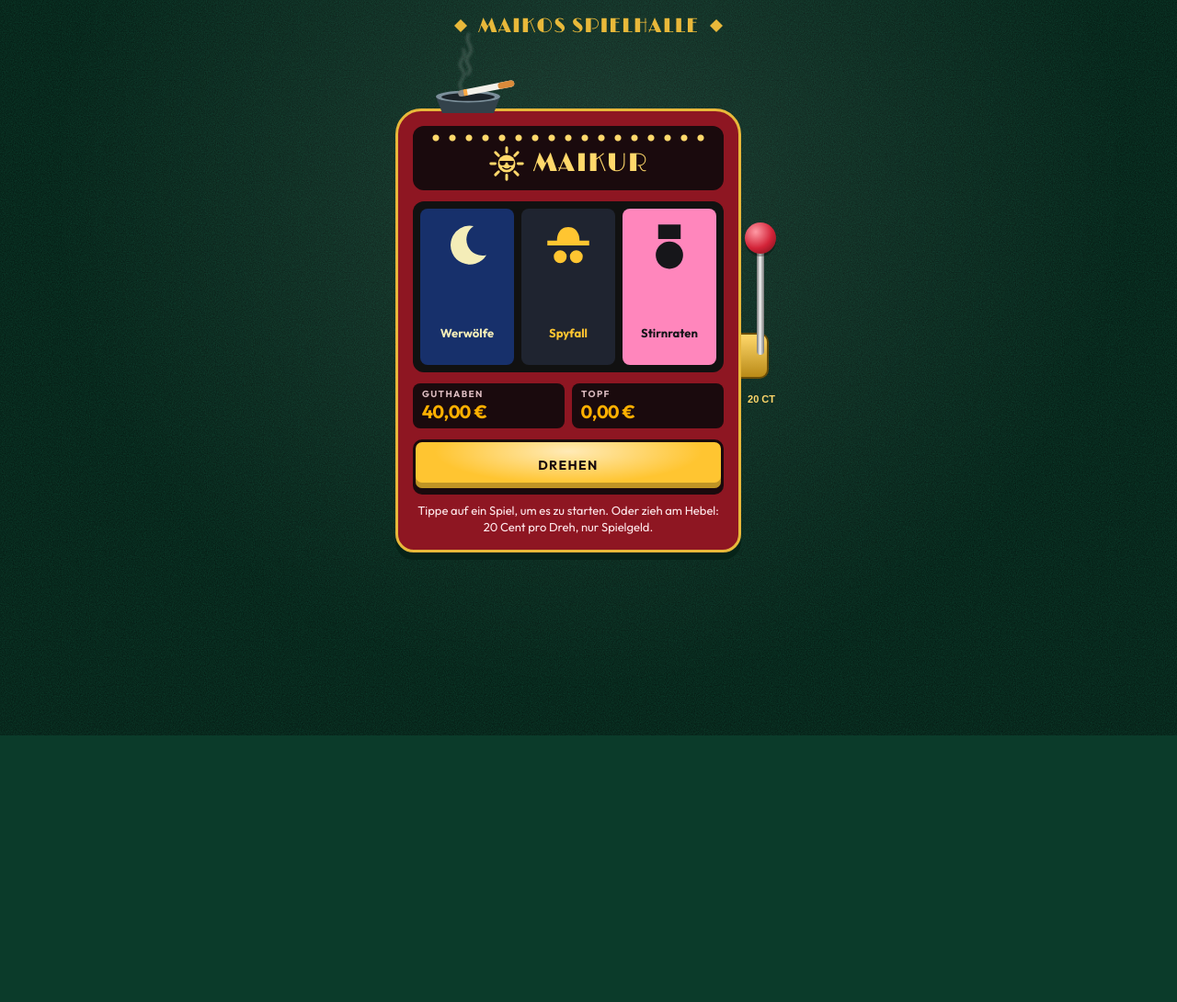
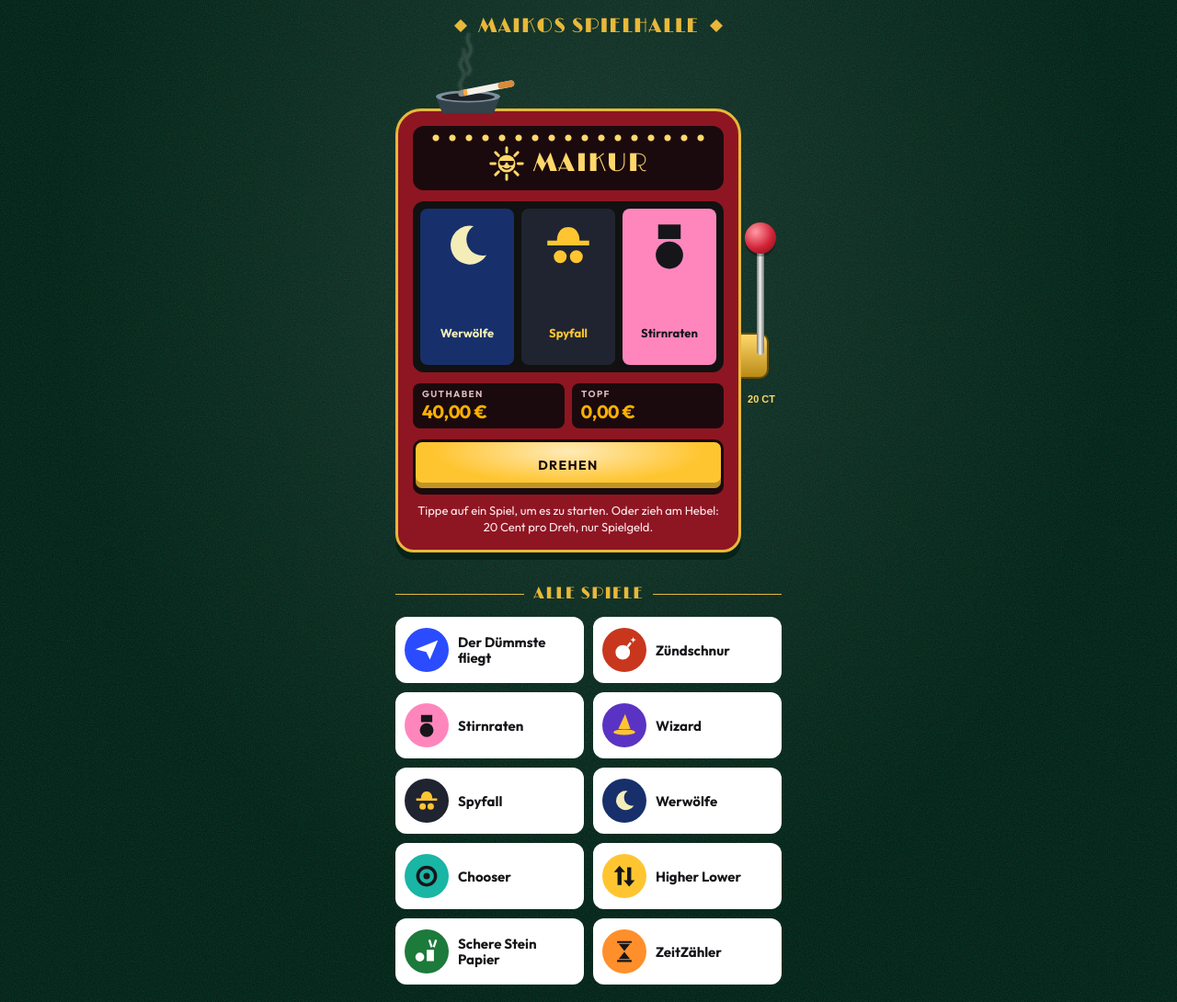
Before and after one commit to maiggooo/spielhalle, a plain HTML site: page index.html in a window 1280 px wide. Shown: the top 1090 px of the page at 92% size. Before the commit the page ends 800 px from the top, so only its background shows below. Drawn offline with nearby package versions, Linux system fonts and the light colour scheme.

Commit message:
Startseite: Liste aller Spiele wieder unter dem Automaten
Co-Authored-By: Claude Fable 5.2 <noreply@anthropic.com>

```diff
--- a/index.html
+++ b/index.html
@@ -131,7 +131,25 @@
   .ember { animation: ember 1.8s ease-in-out infinite alternate; }
   @keyframes ember { to { fill: #FFB347; } }
 
-  .cell:active { filter: brightness(.9); }
+  /* ALLE SPIELE */
+  .all-title {
+    display: flex; align-items: center; gap: 10px; margin: 34px 0 14px;
+    color: var(--gold); font-size: 18px; letter-spacing: .06em;
+  }
+  .all-title::before, .all-title::after { content: ""; flex: 1; height: 1px; background: var(--gold); }
+  .all { display: grid; grid-template-columns: 1fr 1fr; gap: 10px; }
+  .card {
+    min-height: 72px; padding: 10px; border-radius: 12px; background: #fff; color: var(--ink);
+    display: flex; align-items: center; gap: 10px; text-decoration: none;
+    font-size: 15px; font-weight: 700; line-height: 1.15;
+  }
+  .chip {
+    flex: none; width: 48px; height: 48px; border-radius: 50%;
+    display: flex; align-items: center; justify-content: center;
+  }
+  .chip svg { width: 28px; height: 28px; }
+
+  .cell:active, .card:active { filter: brightness(.9); }
   a:focus-visible, button:focus-visible { outline: 3px solid #fff; outline-offset: 2px; }
   @media (prefers-reduced-motion: reduce) { .smoke, .ember, .lever.pull i { animation: none; } .smoke { opacity: .5; } }
 </style>
@@ -206,6 +224,9 @@
       <i class="mount"></i><i class="stick"></i><i class="knob"></i><i class="price">20 CT</i>
     </button>
   </div>
+
+  <h2 class="all-title display">ALLE SPIELE</h2>
+  <nav class="all" aria-label="Alle Spiele"></nav>
 </div>
 
 <script>
@@ -241,7 +262,10 @@
     { n: 'Schere Stein Papier', p: 'RPS.html',               bg: '#1C7A3A', fg: '#FFFFFF', d: 'M4 46a11 11 0 1 0 22 0a11 11 0 1 0-22 0zM32 28h18v28H32zM36 4l5-2 6 18-5 2zM58 4l-5-2-6 18 5 2z' },
     { n: 'ZeitZähler',          p: 'ZeitZaehler.html',       bg: '#FF8F2B', fg: '#16161A', d: 'M14 6h36v5H14zM14 53h36v5H14zM18 13h28L32 31zM32 33l14 18H18z' }
   ];
-  const cell = g => `<a class="cell" href="${g.p}" style="background:${g.bg};color:${g.fg}"><svg viewBox="0 0 64 64" aria-hidden="true"><path fill="${g.fg}" fill-rule="evenodd" d="${g.d}"/></svg><span>${g.n}</span></a>`;
+  const icon = g => `<svg viewBox="0 0 64 64" aria-hidden="true"><path fill="${g.fg}" fill-rule="evenodd" d="${g.d}"/></svg>`;
+  const cell = g => `<a class="cell" href="${g.p}" style="background:${g.bg};color:${g.fg}">${icon(g)}<span>${g.n}</span></a>`;
+  document.querySelector('.all').innerHTML = G.map(g =>
+    `<a class="card" href="${g.p}"><span class="chip" style="background:${g.bg}">${icon(g)}</span>${g.n}</a>`).join('');
 
   const strips = [...document.querySelectorAll('.games .strip')];
   const rand = n => Math.floor(Math.random() * n);
```
